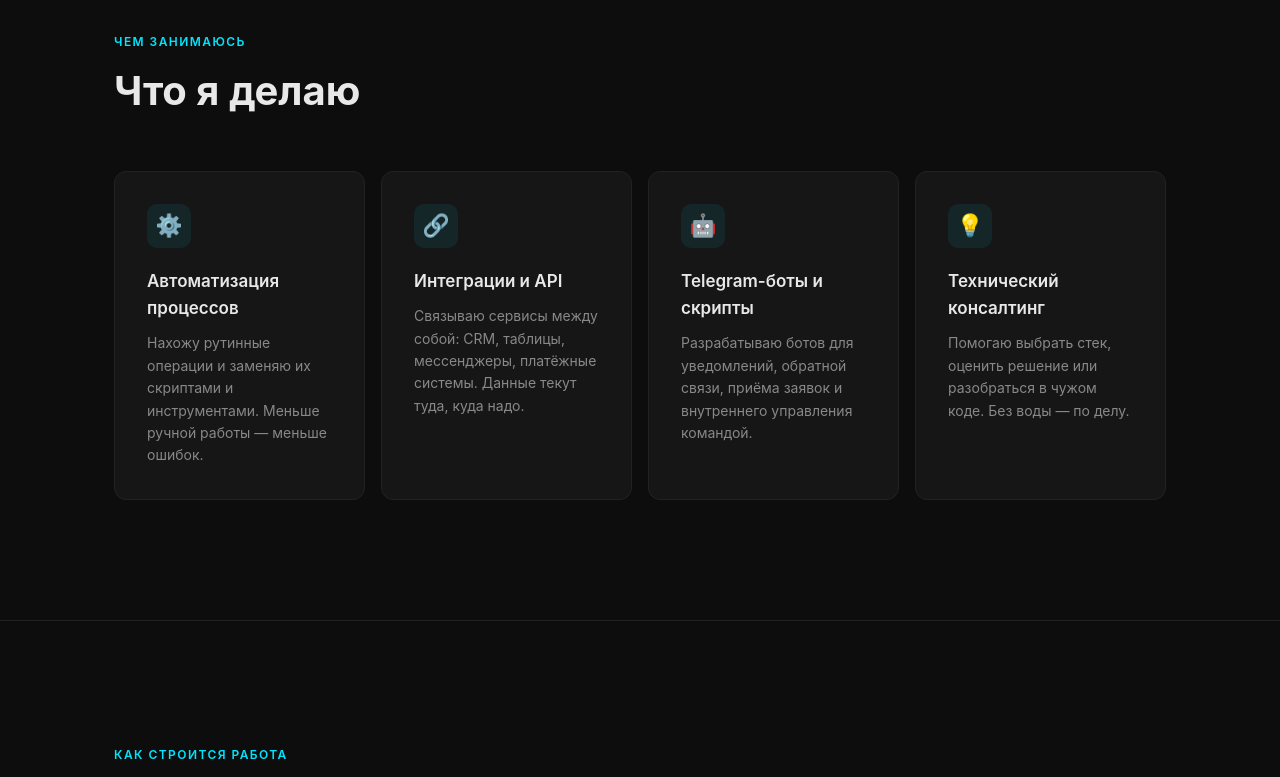
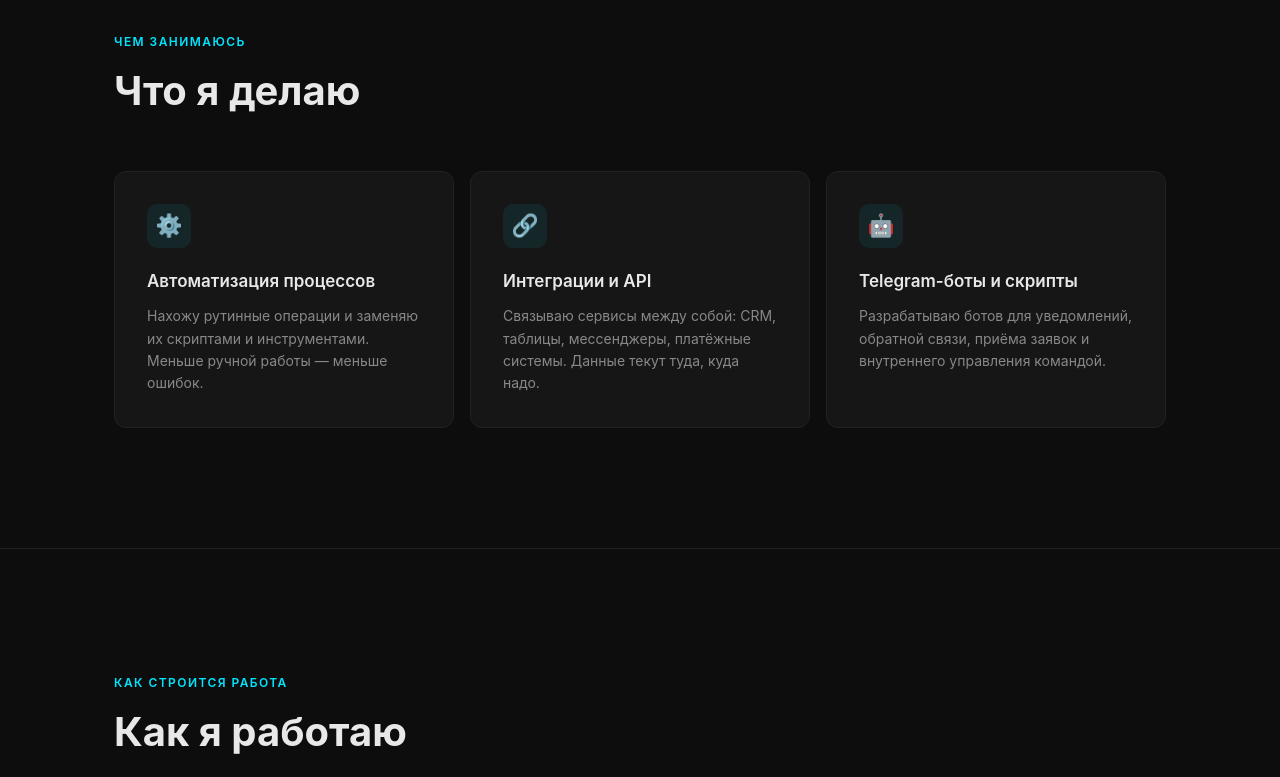
Before and after one commit to nvmly-tech/VibeCoding1, a website: page index.html in a window 1280 px wide. Shown: the part 890-1667 px from the top of the page. Drawn offline with Linux system fonts and the light colour scheme.

Commit message:
удалена карточка "технический консалтинг"

```diff
--- a/index.html
+++ b/index.html
@@ -81,14 +81,6 @@
           <h3 class="service-card__title">Telegram-боты и скрипты</h3>
           <p class="service-card__desc">
             Разрабатываю ботов для уведомлений, обратной связи, приёма заявок и внутреннего управления командой.
-          </p>
-        </div>
-
-        <div class="service-card">
-          <div class="service-card__icon">💡</div>
-          <h3 class="service-card__title">Технический консалтинг</h3>
-          <p class="service-card__desc">
-            Помогаю выбрать стек, оценить решение или разобраться в чужом коде. Без воды — по делу.
           </p>
         </div>
 
```
